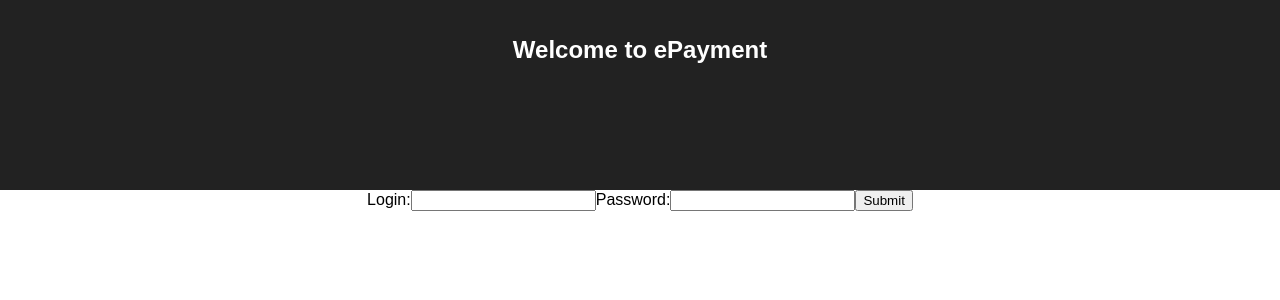
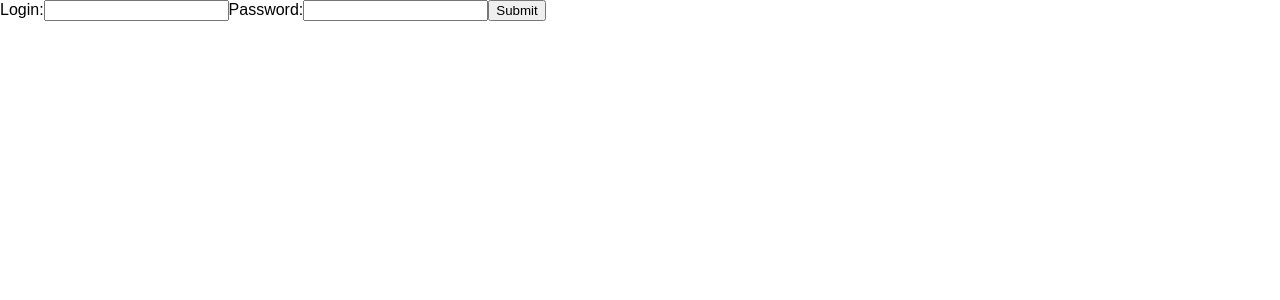
Before and after one commit to szymongor/bemaPayment_cli, a React (Create React App) app: page / in a window 1280 px wide. Shown: the top 300 px of the page. Built offline with nearby package versions, Linux system fonts and the light colour scheme.

Commit message:
Login layout

```diff
--- a/package.json
+++ b/package.json
@@ -8,6 +8,7 @@
     "react": "^16.4.0",
     "react-dom": "^16.4.0",
     "react-redux": "^5.0.7",
+    "react-router-dom": "^4.3.1",
     "react-scripts": "1.1.4",
     "redux": "^4.0.0",
     "redux-promise": "^0.6.0"
--- a/src/App.css
+++ b/src/App.css
@@ -9,7 +9,7 @@
 
 .App-header {
   background-color: #222;
-  height: 150px;
+  height: 60px;
   padding: 20px;
   color: white;
 }
--- a/src/App.js
+++ b/src/App.js
@@ -1,18 +1,27 @@
 import React, { Component } from 'react';
 import Login from './components/login/Login';
+import Navigation from './components/navigation/Navigation';
 import './App.css';
+import { BrowserRouter, Route, Switch } from 'react-router-dom';
 
 class App extends Component {
   render() {
     return (
-      <div className="App">
-        <header className="App-header">
-          <h1 className="App-title">Welcome to ePayment</h1>
-        </header>
-        <Login />
-      </div>
+      <BrowserRouter>
+        <Switch>
+          <Route path="/" component={Login} exact />
+          <Route path="/main" component={Navigation} />
+        </Switch>
+      </BrowserRouter>
     );
   }
 }
 
 export default App;
+
+/* <div className="App">
+  <header className="App-header">
+    <h1 className="App-title">Welcome to ePayment</h1>
+  </header>
+  <Login />
+</div> */
--- a/src/components/login/Login.js
+++ b/src/components/login/Login.js
@@ -1,6 +1,7 @@
 import React, { Component } from 'react';
 import { connect } from 'react-redux';
 import { postAuth } from '../../actions/api_actions';
+import LoginLayout from './login_layout';
 
 class Login extends Component {
   constructor(props) {
@@ -51,29 +52,3 @@ function mapStateToProps(state) {
 }
 
 export default connect(mapStateToProps, { postAuth })(Login);
-
-const LoginLayout = ({ handleSubmit, state, handleInputChange }) => {
-  return (
-    <form onSubmit={handleSubmit}>
-      <label>
-        Login:
-        <input
-          type="text"
-          name="username"
-          value={state.login}
-          onChange={handleInputChange}
-        />
-      </label>
-      <label>
-        Password:
-        <input
-          type="password"
-          name="password"
-          value={state.password}
-          onChange={handleInputChange}
-        />
-      </label>
-      <input type="submit" value="Submit" />
-    </form>
-  );
-};
--- /dev/null
+++ b/src/components/login/login_layout.js
@@ -0,0 +1,29 @@
+import React from 'react';
+
+const LoginLayout = ({ handleSubmit, state, handleInputChange }) => {
+  return (
+    <form onSubmit={handleSubmit}>
+      <label>
+        Login:
+        <input
+          type="text"
+          name="username"
+          value={state.login}
+          onChange={handleInputChange}
+        />
+      </label>
+      <label>
+        Password:
+        <input
+          type="password"
+          name="password"
+          value={state.password}
+          onChange={handleInputChange}
+        />
+      </label>
+      <input type="submit" value="Submit" />
+    </form>
+  );
+};
+
+export default LoginLayout;
--- /dev/null
+++ b/src/components/navigation/Navigation.js
@@ -0,0 +1,21 @@
+import React, { Component } from 'react';
+import { connect } from 'react-redux';
+
+class Login extends Component {
+  constructor(props) {
+    super(props);
+    this.state = {
+      username: '',
+      password: ''
+    };
+  }
+  render() {
+    return <p>Dashboard</p>;
+  }
+}
+
+function mapStateToProps(state) {
+  return {};
+}
+
+export default connect(mapStateToProps, {})(Login);
```
Also changed, not shown: 1 other file (tests, documents, lock files or other folders).
